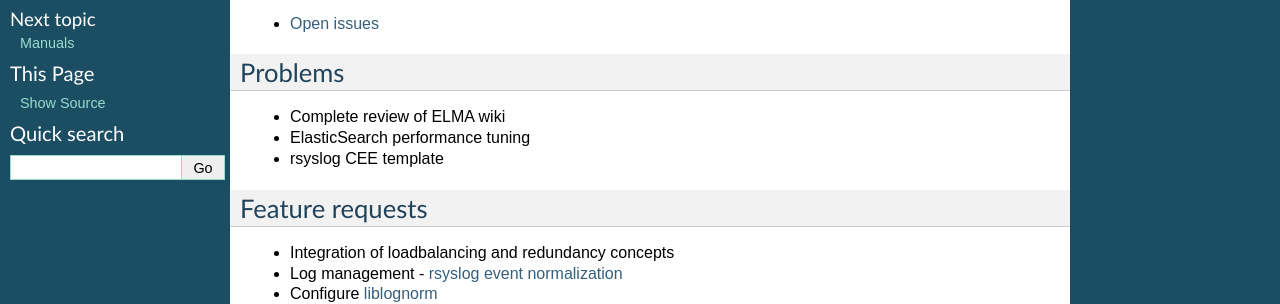
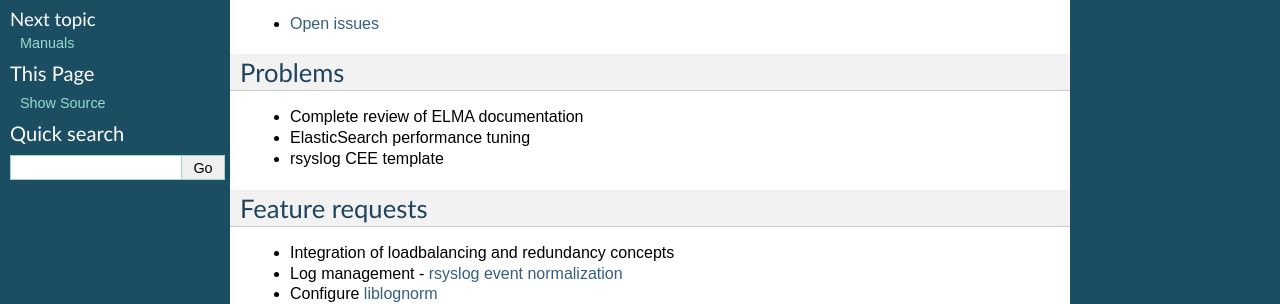
Before and after one commit to bluemutedwisdom/elma-doc, a Sphinx documentation site: the page built from source/2do.rst, in a window 1280 px wide. Shown: the part 193-497 px from the top of the page. Built offline with Sphinx 7.4.7, drawn with Linux system fonts in a browser that asks for light colours; pages that are not in the unit, such as notebooks, are missing from menus.

Commit message:
change wording: wiki -> documentation
change wording: wiki -> documentation

```diff
--- a/source/2do.rst
+++ b/source/2do.rst
@@ -15,7 +15,7 @@ Issues
 Problems
 ========
 
--  Complete review of ELMA wiki
+-  Complete review of ELMA documentation
 -  ElasticSearch performance tuning
 -  rsyslog CEE template
 
```
